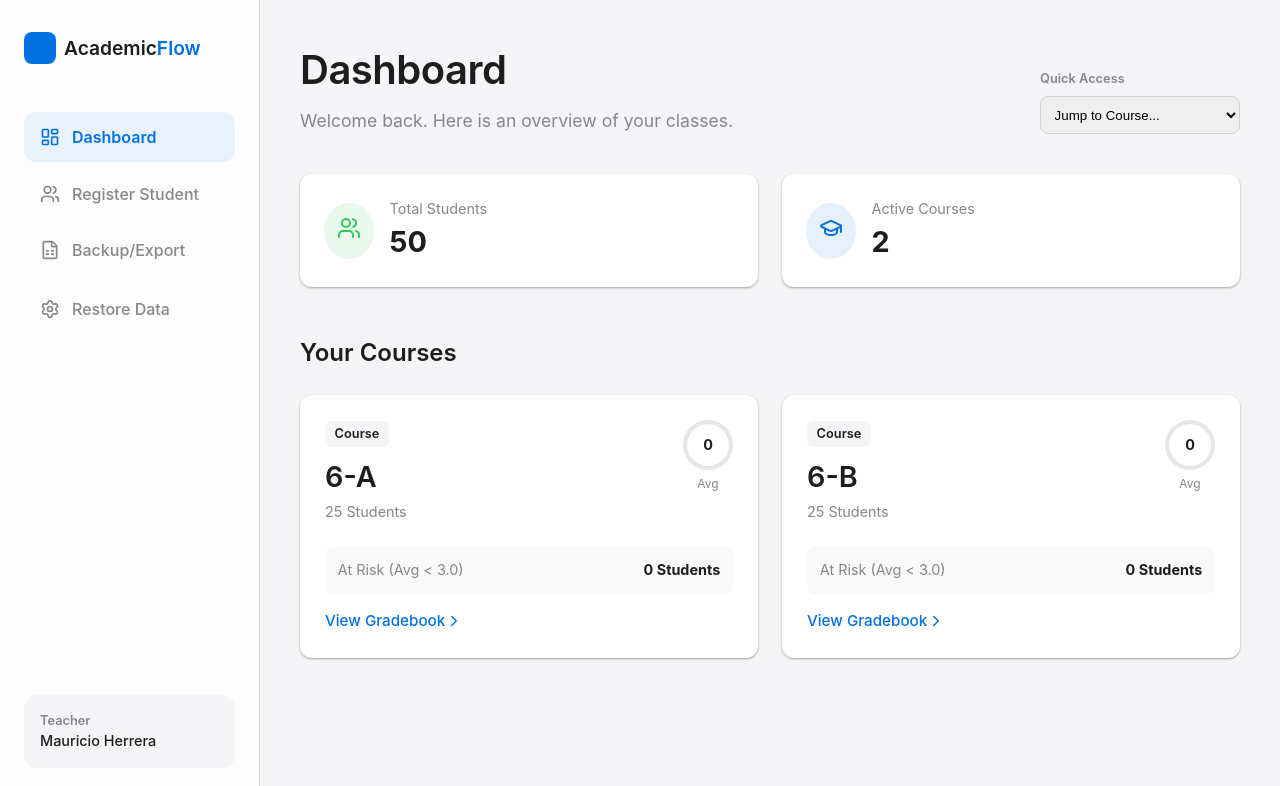
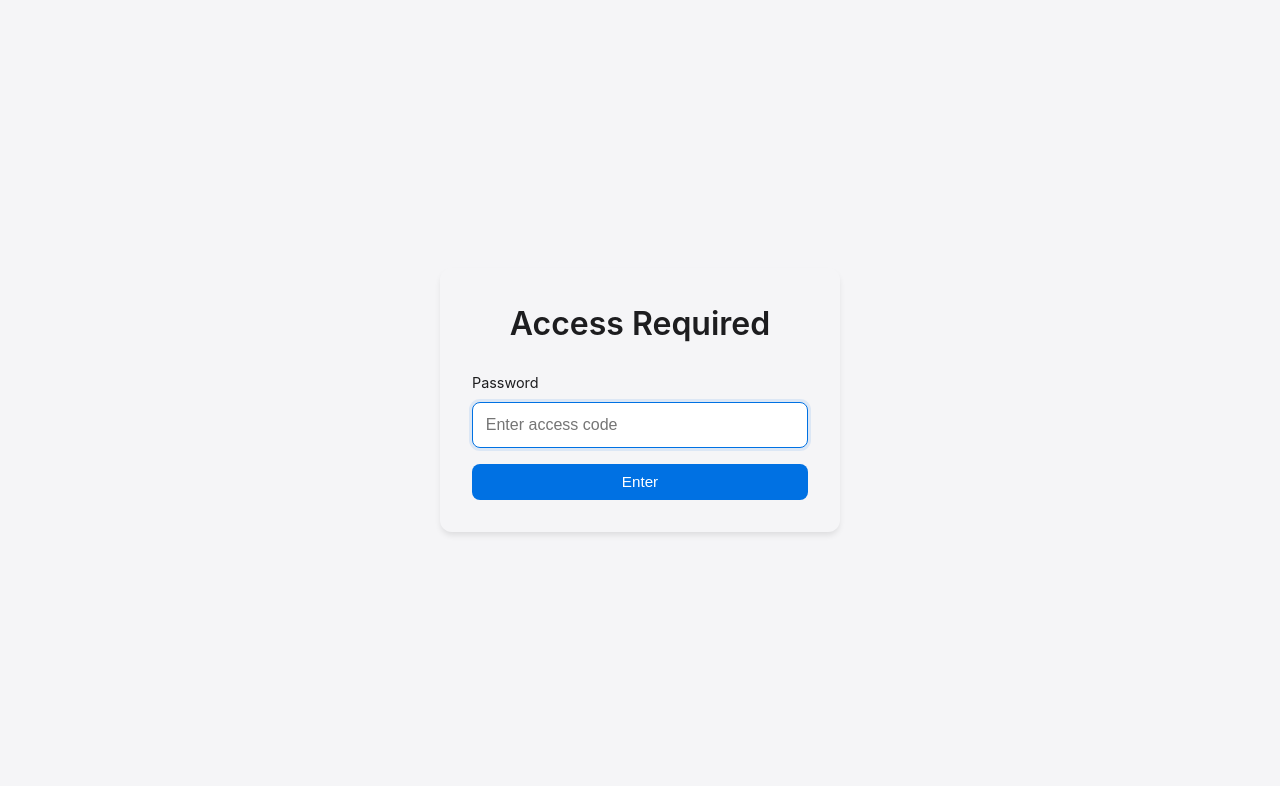
Before and after one commit to musicalpuma-wq/student, a React (Vite) app: page / in a window 1280 px wide. Shown: the top 786 px of the page. Built offline with nearby package versions, Linux system fonts and the light colour scheme.

Commit message:
Implement password protection login screen

```diff
--- a/src/App.jsx
+++ b/src/App.jsx
@@ -1,10 +1,30 @@
+import { useState, useEffect } from 'react';
 import { BrowserRouter, Routes, Route } from 'react-router-dom';
 import { Layout } from './components/Layout';
 import { Dashboard } from './pages/Dashboard';
 import { StudentRegistration } from './pages/StudentRegistration';
 import { CourseGradebook } from './pages/CourseGradebook';
+import { Login } from './pages/Login';
 
 function App() {
+  const [isAuthenticated, setIsAuthenticated] = useState(false);
+
+  useEffect(() => {
+    const auth = localStorage.getItem('isAuthenticated');
+    if (auth === 'true') {
+      setIsAuthenticated(true);
+    }
+  }, []);
+
+  const handleLogin = () => {
+    localStorage.setItem('isAuthenticated', 'true');
+    setIsAuthenticated(true);
+  };
+
+  if (!isAuthenticated) {
+    return <Login onLogin={handleLogin} />;
+  }
+
   return (
     <BrowserRouter>
       <Routes>
--- /dev/null
+++ b/src/pages/Login.jsx
@@ -0,0 +1,62 @@
+import { useState } from 'react';
+import { Save } from 'lucide-react';
+
+export function Login({ onLogin }) {
+  const [password, setPassword] = useState('');
+  const [error, setError] = useState('');
+
+  const handleSubmit = (e) => {
+    e.preventDefault();
+    if (password === '6251') {
+      onLogin();
+    } else {
+      setError('Incorrect password');
+      setPassword('');
+    }
+  };
+
+  return (
+    <div style={{
+      display: 'flex',
+      flexDirection: 'column',
+      alignItems: 'center',
+      justifyContent: 'center',
+      height: '100vh',
+      backgroundColor: 'var(--color-bg-secondary)',
+      color: 'var(--color-text-primary)'
+    }}>
+      <div style={{
+        background: 'var(--color-bg-primary)',
+        padding: '2rem',
+        borderRadius: '12px',
+        boxShadow: '0 4px 6px -1px rgb(0 0 0 / 0.1)',
+        width: '100%',
+        maxWidth: '400px'
+      }}>
+        <h1 style={{ marginBottom: '1.5rem', textAlign: 'center' }}>Access Required</h1>
+        <form onSubmit={handleSubmit}>
+          <div style={{ marginBottom: '1rem' }}>
+            <label style={{ display: 'block', marginBottom: '0.5rem', fontSize: '0.9rem' }}>Password</label>
+            <input
+              type="password"
+              className="input-field"
+              value={password}
+              onChange={(e) => setPassword(e.target.value)}
+              placeholder="Enter access code"
+              autoFocus
+              style={{ width: '100%', padding: '0.8rem' }}
+            />
+          </div>
+          {error && <p style={{ color: '#ef4444', marginBottom: '1rem', fontSize: '0.9rem' }}>{error}</p>}
+          <button
+            type="submit"
+            className="btn btn-primary"
+            style={{ width: '100%', justifyContent: 'center' }}
+          >
+            Enter
+          </button>
+        </form>
+      </div>
+    </div>
+  );
+}
```
